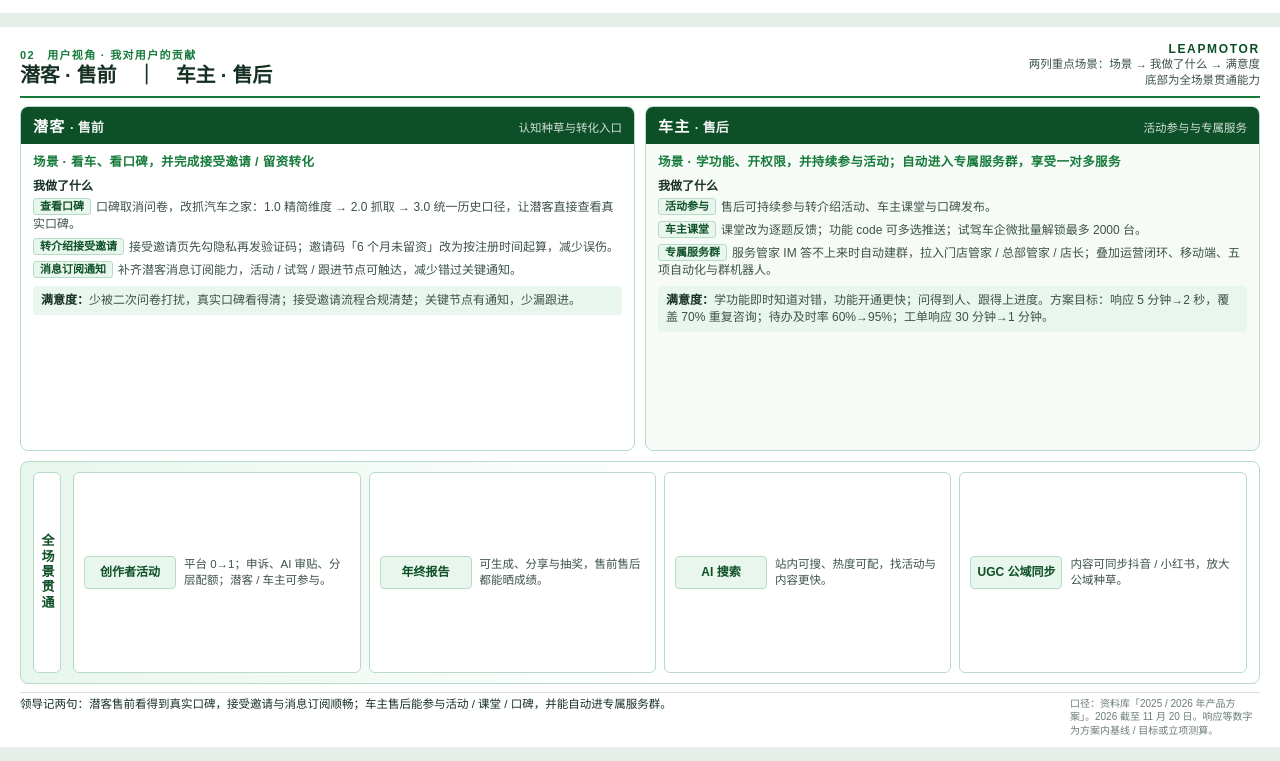
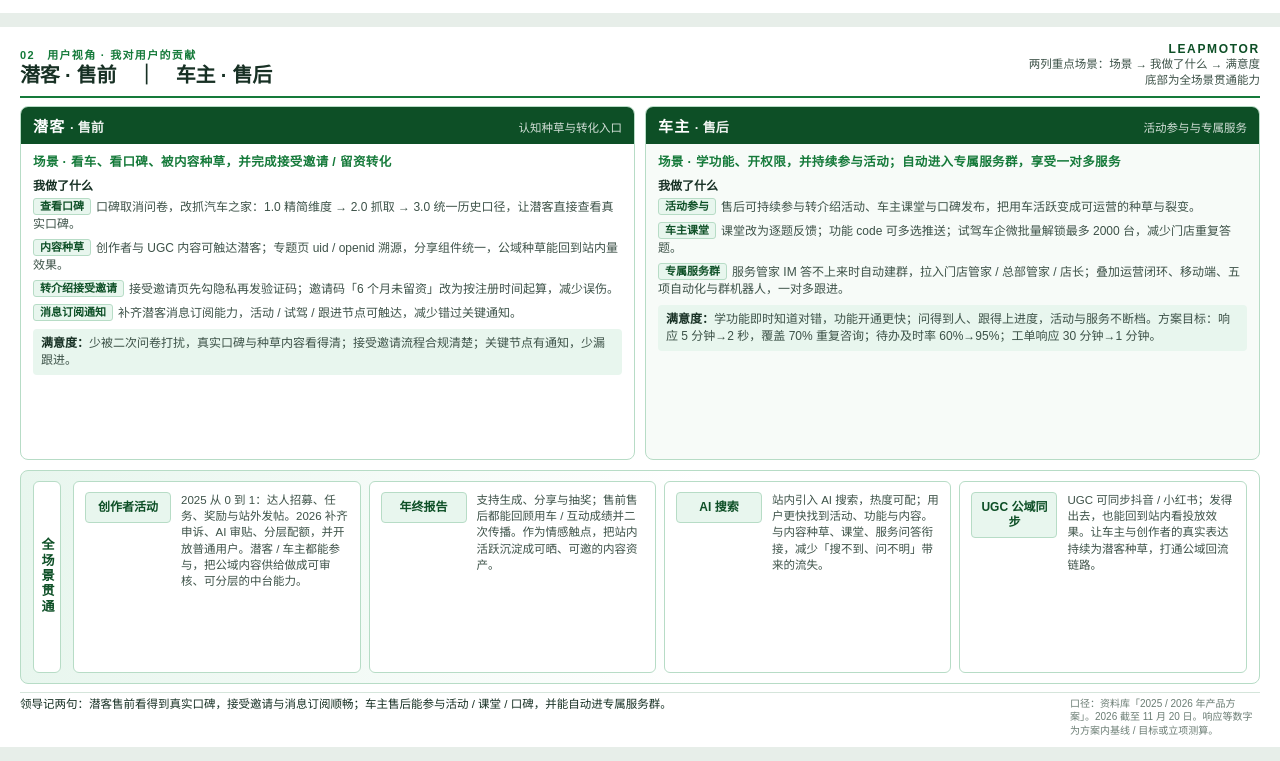
Before and after one commit to xcv-123/ppt-preview, a plain HTML site: page strategy-work-summary.html in a window 1280 px wide. Shown: the part 754-1515 px from the top of the page. Drawn offline with Linux system fonts and the light colour scheme.

Commit message:
Enrich page 2 copy to reduce empty space and add content seeding.
Expand cross-scene annotations and add a prospect pre-sale content-seeding delivery.

Co-authored-by: xcv-123 <xcv-123@users.noreply.github.com>

```diff
--- a/strategy-work-summary.html
+++ b/strategy-work-summary.html
@@ -265,7 +265,7 @@
     color: var(--ink2);
     flex: 0 0 auto;
   }
-  .page-user .duo-bd .do li { margin: 0 0 5px; }
+  .page-user .duo-bd .do li { margin: 0 0 6px; }
   .page-user .duo-bd .do li:last-child { margin-bottom: 0; }
   .page-user .duo-bd .do .k {
     display: inline-block;
@@ -329,16 +329,16 @@
   }
   .page-user .through .item {
     display: grid;
-    grid-template-columns: 92px 1fr;
-    gap: 8px;
-    align-items: center;
+    grid-template-columns: 86px 1fr;
+    gap: 10px;
+    align-items: start;
     min-width: 0;
     min-height: 0;
     height: 100%;
     background: #fff;
     border: 1px solid var(--gm);
     border-radius: 6px;
-    padding: 12px 10px;
+    padding: 10px 11px;
   }
   .page-user .through .item .t {
     display: inline-flex;
@@ -352,13 +352,13 @@
     background: var(--gs);
     border: 1px solid var(--gm);
     border-radius: 4px;
-    padding: 8px 6px;
+    padding: 7px 5px;
     line-height: 1.25;
   }
   .page-user .through .item p {
     margin: 0;
     font-size: 11.5px;
-    line-height: 1.4;
+    line-height: 1.42;
     color: var(--ink2);
   }
 
@@ -679,14 +679,15 @@
         <em>认知种草与转化入口</em>
       </div>
       <div class="duo-bd">
-        <div class="scene">场景 · 看车、看口碑，并完成接受邀请 / 留资转化</div>
+        <div class="scene">场景 · 看车、看口碑、被内容种草，并完成接受邀请 / 留资转化</div>
         <p class="do-label">我做了什么</p>
         <ul class="do">
           <li><span class="k">查看口碑</span>口碑取消问卷，改抓汽车之家：1.0 精简维度 → 2.0 抓取 → 3.0 统一历史口径，让潜客直接查看真实口碑。</li>
+          <li><span class="k">内容种草</span>创作者与 UGC 内容可触达潜客；专题页 uid / openid 溯源，分享组件统一，公域种草能回到站内量效果。</li>
           <li><span class="k">转介绍接受邀请</span>接受邀请页先勾隐私再发验证码；邀请码「6 个月未留资」改为按注册时间起算，减少误伤。</li>
           <li><span class="k">消息订阅通知</span>补齐潜客消息订阅能力，活动 / 试驾 / 跟进节点可触达，减少错过关键通知。</li>
         </ul>
-        <p class="sat"><b>满意度：</b>少被二次问卷打扰，真实口碑看得清；接受邀请流程合规清楚；关键节点有通知，少漏跟进。</p>
+        <p class="sat"><b>满意度：</b>少被二次问卷打扰，真实口碑与种草内容看得清；接受邀请流程合规清楚；关键节点有通知，少漏跟进。</p>
       </div>
     </article>
 
@@ -702,11 +703,11 @@
         <div class="scene">场景 · 学功能、开权限，并持续参与活动；自动进入专属服务群，享受一对多服务</div>
         <p class="do-label">我做了什么</p>
         <ul class="do">
-          <li><span class="k">活动参与</span>售后可持续参与转介绍活动、车主课堂与口碑发布。</li>
-          <li><span class="k">车主课堂</span>课堂改为逐题反馈；功能 code 可多选推送；试驾车企微批量解锁最多 2000 台。</li>
-          <li><span class="k">专属服务群</span>服务管家 IM 答不上来时自动建群，拉入门店管家 / 总部管家 / 店长；叠加运营闭环、移动端、五项自动化与群机器人。</li>
+          <li><span class="k">活动参与</span>售后可持续参与转介绍活动、车主课堂与口碑发布，把用车活跃变成可运营的种草与裂变。</li>
+          <li><span class="k">车主课堂</span>课堂改为逐题反馈；功能 code 可多选推送；试驾车企微批量解锁最多 2000 台，减少门店重复答题。</li>
+          <li><span class="k">专属服务群</span>服务管家 IM 答不上来时自动建群，拉入门店管家 / 总部管家 / 店长；叠加运营闭环、移动端、五项自动化与群机器人，一对多跟进。</li>
         </ul>
-        <p class="sat"><b>满意度：</b>学功能即时知道对错，功能开通更快；问得到人、跟得上进度。方案目标：响应 5 分钟→2 秒，覆盖 70% 重复咨询；待办及时率 60%→95%；工单响应 30 分钟→1 分钟。</p>
+        <p class="sat"><b>满意度：</b>学功能即时知道对错，功能开通更快；问得到人、跟得上进度，活动与服务不断档。方案目标：响应 5 分钟→2 秒，覆盖 70% 重复咨询；待办及时率 60%→95%；工单响应 30 分钟→1 分钟。</p>
       </div>
     </article>
   </div>
@@ -716,19 +717,19 @@
     <div class="items">
       <div class="item">
         <span class="t">创作者活动</span>
-        <p>平台 0→1；申诉、AI 审贴、分层配额；潜客 / 车主可参与。</p>
+        <p>2025 从 0 到 1：达人招募、任务、奖励与站外发帖。2026 补齐申诉、AI 审贴、分层配额，并开放普通用户。潜客 / 车主都能参与，把公域内容供给做成可审核、可分层的中台能力。</p>
       </div>
       <div class="item">
         <span class="t">年终报告</span>
-        <p>可生成、分享与抽奖，售前售后都能晒成绩。</p>
+        <p>支持生成、分享与抽奖；售前售后都能回顾用车 / 互动成绩并二次传播。作为情感触点，把站内活跃沉淀成可晒、可邀的内容资产。</p>
       </div>
       <div class="item">
         <span class="t">AI 搜索</span>
-        <p>站内可搜、热度可配，找活动与内容更快。</p>
+        <p>站内引入 AI 搜索，热度可配；用户更快找到活动、功能与内容。与内容种草、课堂、服务问答衔接，减少「搜不到、问不明」带来的流失。</p>
       </div>
       <div class="item">
         <span class="t">UGC 公域同步</span>
-        <p>内容可同步抖音 / 小红书，放大公域种草。</p>
+        <p>UGC 可同步抖音 / 小红书；发得出去，也能回到站内看投放效果。让车主与创作者的真实表达持续为潜客种草，打通公域回流链路。</p>
       </div>
     </div>
   </div>
```
